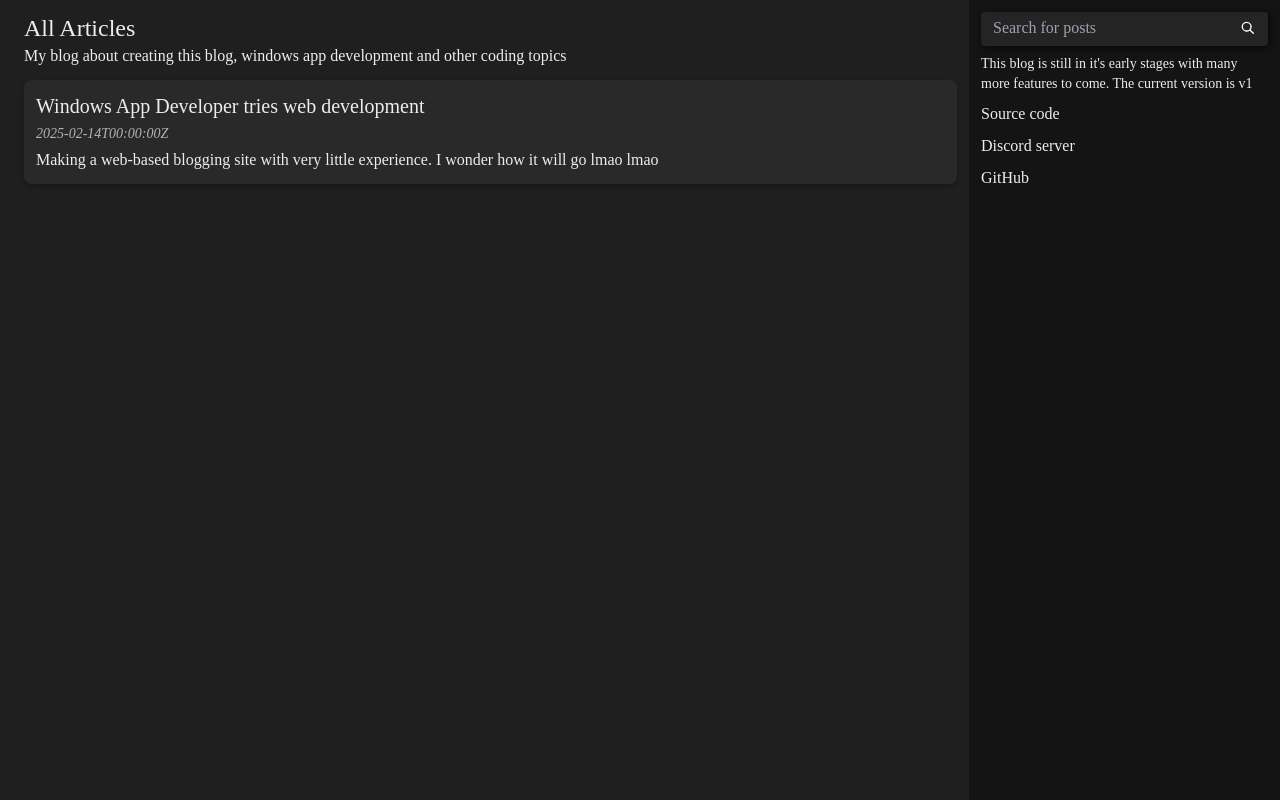
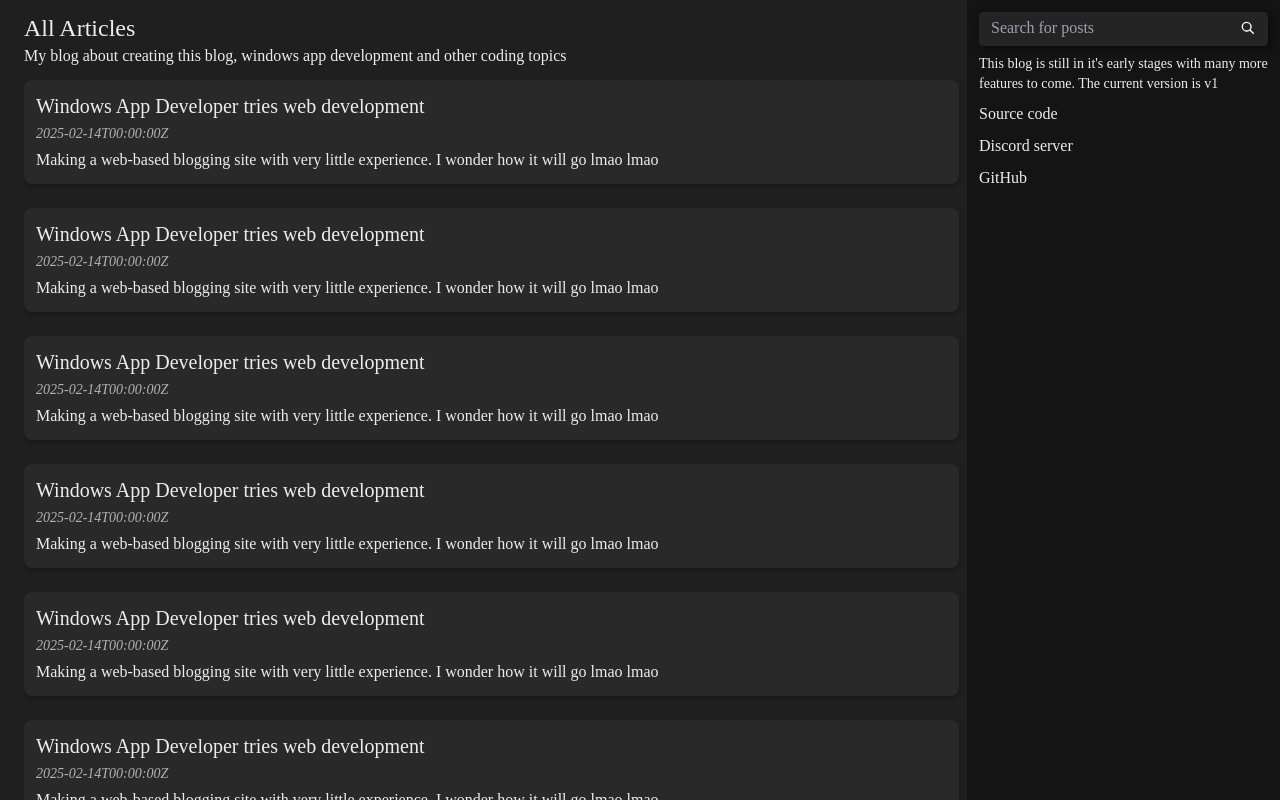
Before and after one commit to FireCubeStudios/Blog, a Next.js app: page / in a window 1280 px wide. Built offline with nearby package versions, Linux system fonts and the light colour scheme.

Commit message:
Scrollbar

```diff
--- a/app/components/ArticleCard/ArticleCard.tsx
+++ b/app/components/ArticleCard/ArticleCard.tsx
@@ -1,12 +1,12 @@
-"use client" // Needed for next.js when using useState
+'use client' // Needed for next.js when using useState
 
 import styles from "./ArticleCard.module.css";
-import { redirect } from 'next/navigation'
+import { useRouter } from 'next/navigation'
 
 export default function ArticleCard({ post }: { post: Post }) {
-
+    const router = useRouter()
     return (
-        <div className={styles.container} onClick={() => redirect(`/posts/${post.id}`)}>
+        <div className={styles.container} onClick={() => router.push(`/posts/${post.id}`)}>
             <div className={styles.articlePreview}>
                 <h1 className="text-xl">{post.title}</h1>
                 <p className="text-sm opacity-70 italic">{post.createdAt.toString()}</p>
--- a/app/globals.css
+++ b/app/globals.css
@@ -14,6 +14,7 @@
     --background: #1F1F1F;/* #0a0a0a; */ /* fcn #2A2E38 */
     --foreground: #ededed;
     --accent: #32A4D6;
+    color-scheme: dark; /* force dark mode */
     --accent-light: color-mix(in hsl, var(--accent), white 30%); /* Calculate light accent from --accent variable */
   }
 /*}*/
@@ -36,7 +37,7 @@ main {
     "articles sidebar";
     grid-template-columns: 3fr 1fr; /* Make content 3 times wider than sidebar */
     grid-template-rows: auto 1fr;
-    column-gap: 12px;
+    column-gap: 4px;
     row-gap: 12px;
     padding-left: 24px;
     height: 100vh;
@@ -55,6 +56,8 @@ header {
   row-gap: 24px;
   grid-area: articles;
   padding-bottom: 24px;
+  padding-right: 4px;
+  overflow-y: auto;
 }
 
 /* Animation for sidebar when page loads by sliding from the right */
@@ -80,3 +83,24 @@ aside {
   animation: SidebarEntrance 200ms ease-out;
   animation-fill-mode: backwards; /* Important so we can set sidebar to initial SidebarEntrance property */
 }
+
+
+/* Scrollbar styles */
+::-webkit-scrollbar {
+  width: 4px; /* Important to show scrollbar */
+  height: 4px; /* Important for horizontal scrollbar */
+}
+
+/* Handle */
+::-webkit-scrollbar-thumb {
+  background: linear-gradient(to bottom, var(--accent-light), var(--accent));
+  box-shadow: 0 0 2px var(--accent-light);
+  border-radius: 4px;
+  width: 4px;
+  height: 4px;
+}
+
+/* Handle on hover */
+::-webkit-scrollbar-thumb:hover {
+  background: linear-gradient(to bottom, var(--accent), var(--accent-light));
+}
--- a/public/Posts/Posts.json
+++ b/public/Posts/Posts.json
@@ -7,6 +7,46 @@
             "tags": ["react", "tag 2"],
             "createdAt": "2025-02-14T00:00:00Z",
             "file": "First.md"
+        },
+        {
+            "id": 12,
+            "title": "Windows App Developer tries web development",
+            "description": "Making a web-based blogging site with very little experience. I wonder how it will go lmao lmao",
+            "tags": ["react", "tag 2"],
+            "createdAt": "2025-02-14T00:00:00Z",
+            "file": "First.md"
+        },
+        {
+            "id": 13,
+            "title": "Windows App Developer tries web development",
+            "description": "Making a web-based blogging site with very little experience. I wonder how it will go lmao lmao",
+            "tags": ["react", "tag 2"],
+            "createdAt": "2025-02-14T00:00:00Z",
+            "file": "First.md"
+        },
+        {
+            "id": 14,
+            "title": "Windows App Developer tries web development",
+            "description": "Making a web-based blogging site with very little experience. I wonder how it will go lmao lmao",
+            "tags": ["react", "tag 2"],
+            "createdAt": "2025-02-14T00:00:00Z",
+            "file": "First.md"
+        },
+        {
+            "id": 15,
+            "title": "Windows App Developer tries web development",
+            "description": "Making a web-based blogging site with very little experience. I wonder how it will go lmao lmao",
+            "tags": ["react", "tag 2"],
+            "createdAt": "2025-02-14T00:00:00Z",
+            "file": "First.md"
+        },
+        {
+            "id": 19,
+            "title": "Windows App Developer tries web development",
+            "description": "Making a web-based blogging site with very little experience. I wonder how it will go lmao lmao",
+            "tags": ["react", "tag 2"],
+            "createdAt": "2025-02-14T00:00:00Z",
+            "file": "First.md"
         }
     ]
 }
```
